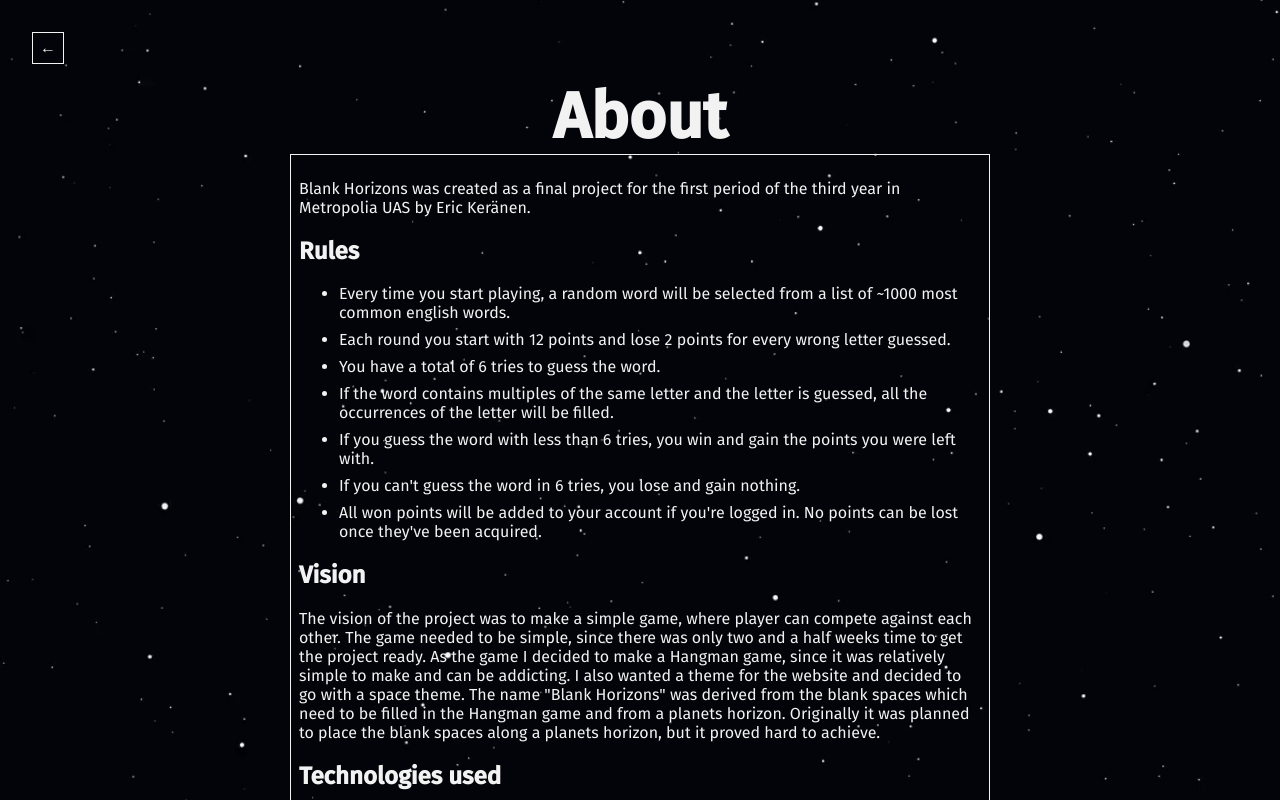
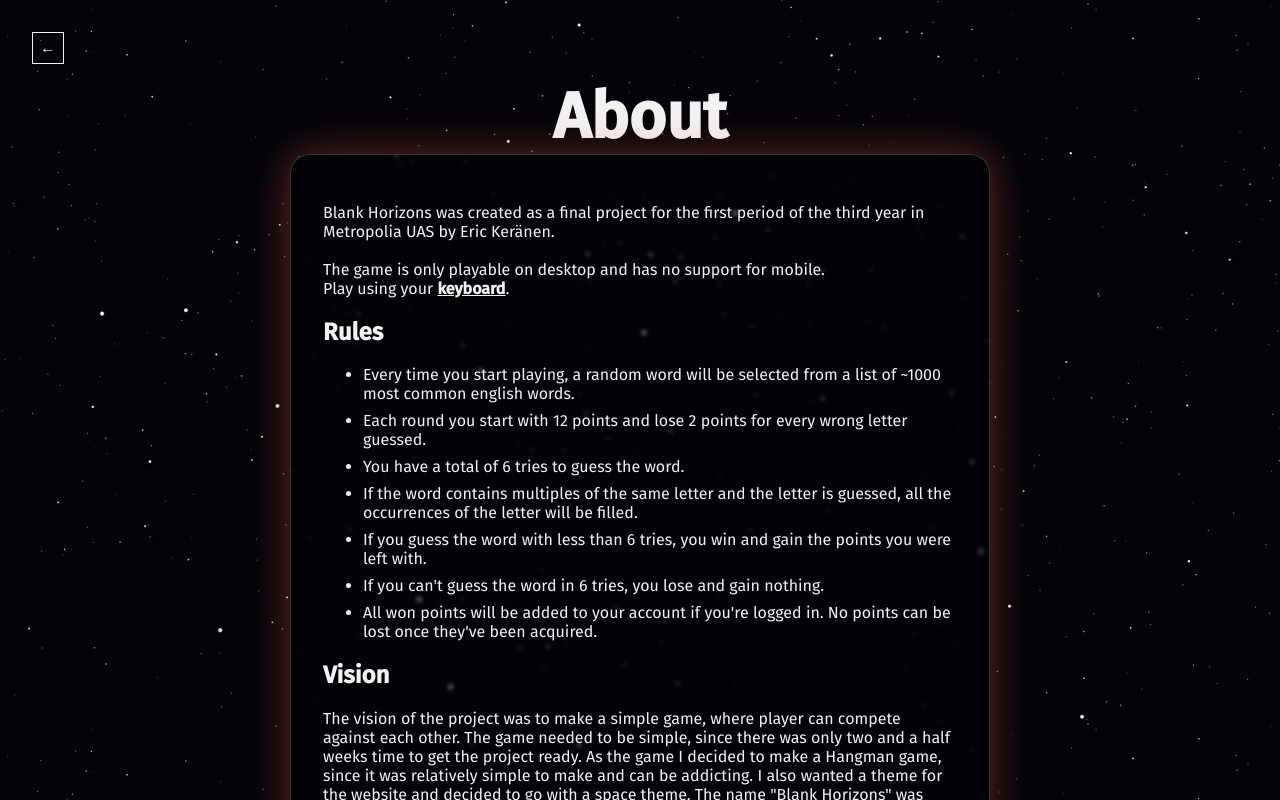
Before and after one commit to Mahamurahti/Blank-Horizons, a Next.js app: page /about in a window 1280 px wide. Shown: the top 800 px of the page. Built offline with nearby package versions, Linux system fonts and the light colour scheme.

Commit message:
About page improvement

```diff
--- a/pages/about.js
+++ b/pages/about.js
@@ -21,7 +21,9 @@
                 <div className={styles.about_container}>
                     <p>
                         Blank Horizons was created as a final project for the first period of the third year in Metropolia
-                        UAS by Eric Keränen.
+                        UAS by Eric Keränen. <br/><br/>
+                        The game is only playable on desktop and has no support for mobile. <br/> Play using your {' '}
+                        <span className={styles.bold_underline}>keyboard</span>.
                     </p>
                     <h2>Rules</h2>
                     <section>
@@ -67,19 +69,22 @@
                     <section>
                         <ul className={styles.list}>
                             <li>
-                                <a href="https://nextjs.org/" target="_blank">Next.js / React</a> as the framework
+                                <a href="https://nextjs.org/" target="_blank">Next.js / React</a> - framework
                             </li>
                             <li>
-                                <a href="https://vercel.com/dashboard" target="_blank">Vercel</a> as the production deployment
+                                <a href="https://sass-lang.com/" target="_blank">Sass</a> - styling
                             </li>
                             <li>
-                                <a href="https://planetscale.com/" target="_blank">PlanetScale</a> as the database
+                                <a href="https://vercel.com/dashboard" target="_blank">Vercel</a> - production deployment
                             </li>
                             <li>
-                                <a href="https://github.com/" target="_blank">Git</a> as the version control
+                                <a href="https://planetscale.com/" target="_blank">PlanetScale</a> - database
                             </li>
                             <li>
-                                <a href="https://threejs.org/" target="_blank">Three.js</a> as the 3D computer graphic library
+                                <a href="https://github.com/" target="_blank">Git</a> - version control
+                            </li>
+                            <li>
+                                <a href="https://threejs.org/" target="_blank">Three.js</a> - 3D computer graphic library
                             </li>
                         </ul>
                     </section>
--- a/styles/About.module.sass
+++ b/styles/About.module.sass
@@ -5,12 +5,21 @@
 /*************************************************************************************/
 
 .about_container
-    padding: 0.5rem
-    border: solid 1px #F2F2F2
+    padding: 2rem
     width: 700px
+    background: rgba(0, 0, 0, 0.25)
+    box-shadow: 0 0 40px 0 rgba(255, 90, 70, .40)
+    backdrop-filter: blur(2px)
+    -webkit-backdrop-filter: blur(2px)
+    border: 1px solid rgba(255, 255, 255, .2)
+    border-radius: 20px
 
 .list li
     margin-bottom: .5rem
 
 .list li a
     font-size: 1.2rem
+
+.bold_underline
+    font-weight: bold
+    text-decoration: underline
--- a/styles/globals.sass
+++ b/styles/globals.sass
@@ -28,7 +28,7 @@
   justify-content: center
   align-items: center
   background: url("/space.png")
-  background-size: cover
+  background-size: contain
 
 .main
   padding: 5rem 0
```
